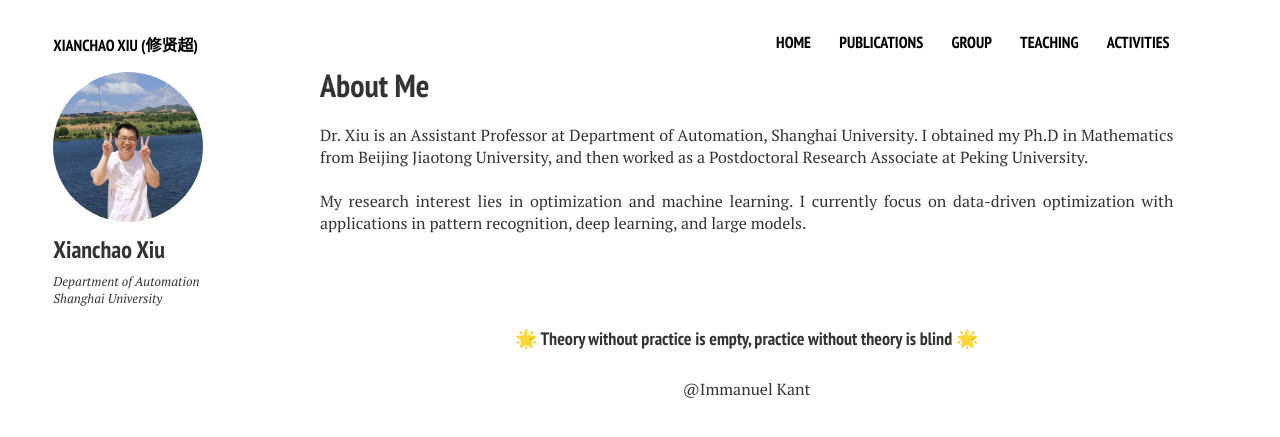
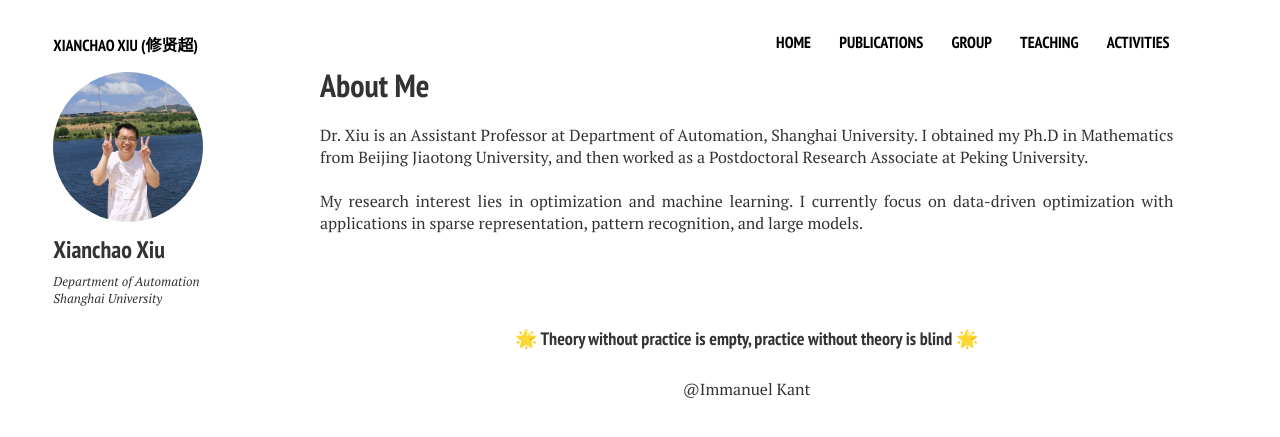
Before and after one commit to xianchaoxiu/xianchaoxiu.github.io, a Jekyll site: the page built from index.md, in a window 1280 px wide. Shown: the top 437 px of the page. Built offline with Jekyll 4.4.1, drawn with Linux system fonts in a browser that asks for light colours; nearby versions of some CDN libraries.

Commit message:
Update home2.html

```diff
--- a/_layouts/home2.html
+++ b/_layouts/home2.html
@@ -32,7 +32,7 @@
 
 
 	 My research interest lies in optimization and machine learning.
-	 I currently focus on data-driven optimization with applications in pattern recognition, deep learning, and large models. <br><br>
+	 I currently focus on data-driven optimization with applications in sparse representation, pattern recognition, and large models. <br><br>
 
 
 
```
